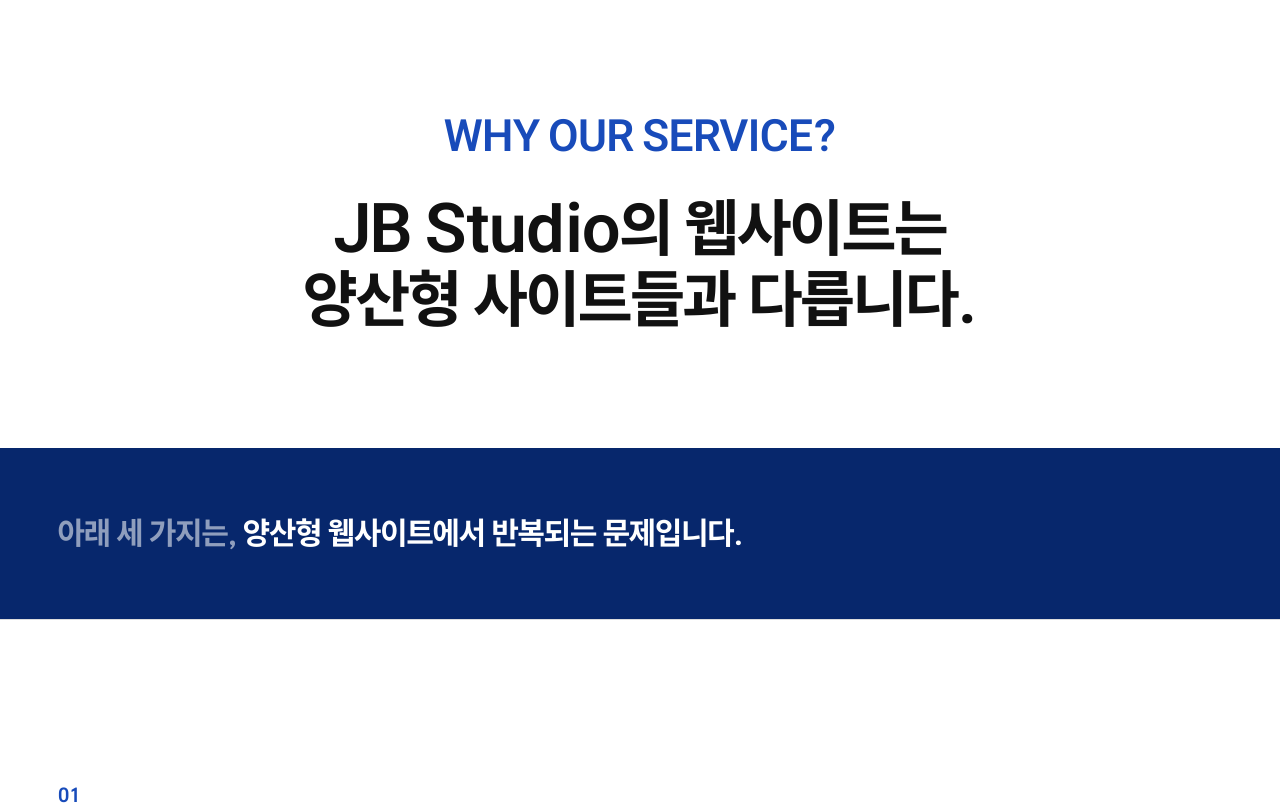
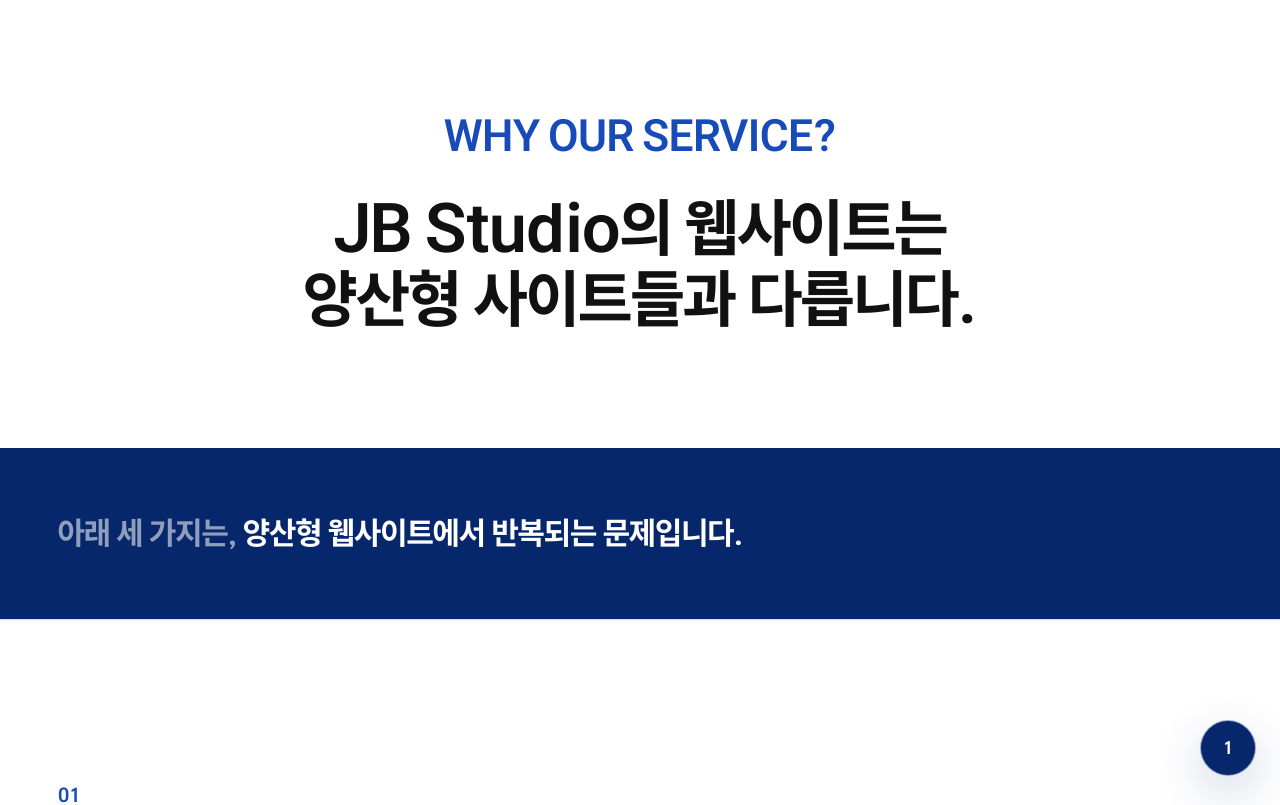
Before and after one commit to ChoiTheCreator/Studio-Jabin-HP, a Next.js app: page /why-our-service in a window 1280 px wide. Shown: the top 805 px of the page. Built offline with nearby package versions, Linux system fonts and the light colour scheme.

Commit message:
<Feat> Why Our Service 원형 섹션 인덱스 구현

```diff
--- a/src/features/why-our-service/WhyOurServicePage.tsx
+++ b/src/features/why-our-service/WhyOurServicePage.tsx
@@ -4,6 +4,7 @@
 import { ProblemTwo } from "./components/ProblemTwo";
 import { ProblemThree } from "./components/ProblemThree";
 import { OurDifferenceSection } from "./components/OurDifferenceSection";
+import { SectionIndexIndicator } from "./components/SectionIndexIndicator";
 
 const websites = [
   {
@@ -87,9 +88,14 @@
 export function WhyOurServicePage() {
   return (
     <main className="bg-navy-paper">
+      <SectionIndexIndicator />
       <WhyHero />
       <ProblemFraming />
-      <section className="border-t border-navy-line" aria-labelledby="problem-one-title">
+      <section
+        className="border-t border-navy-line"
+        id="why-problem-1"
+        aria-labelledby="problem-one-title"
+      >
         <ProblemIntro />
         <h2 className="sr-only" id="problem-one-title">
           서로 다른 비즈니스의 홈페이지 구조 비교
--- a/src/features/why-our-service/components/OurDifferenceSection.tsx
+++ b/src/features/why-our-service/components/OurDifferenceSection.tsx
@@ -190,6 +190,7 @@
   return (
     <section
       className="border-t border-navy-line bg-navy-paper pt-24 pb-32 sm:pt-32 sm:pb-40 lg:pt-40 lg:pb-48"
+      id="why-conclusion"
       aria-labelledby="our-difference-title"
     >
       <div className={`${contentShell} text-center`}>
--- a/src/features/why-our-service/components/ProblemThree.tsx
+++ b/src/features/why-our-service/components/ProblemThree.tsx
@@ -6,6 +6,7 @@
   return (
     <section
       className="border-t border-navy-line bg-navy-paper"
+      id="why-problem-3"
       aria-labelledby="problem-three-title"
     >
       <div className={`${contentShell} pt-28 pb-16 sm:pt-40 sm:pb-20 lg:pt-48 lg:pb-24`}>
--- a/src/features/why-our-service/components/ProblemTwo.tsx
+++ b/src/features/why-our-service/components/ProblemTwo.tsx
@@ -51,6 +51,7 @@
   return (
     <section
       className="border-t border-navy-line bg-navy-paper"
+      id="why-problem-2"
       aria-labelledby="problem-two-title"
     >
       <ProblemTwoIntro />
--- /dev/null
+++ b/src/features/why-our-service/components/SectionIndexIndicator.tsx
@@ -0,0 +1,87 @@
+"use client";
+
+import { useEffect, useState } from "react";
+
+const sectionIndex = [
+  { number: 1, targetId: "why-problem-1", label: "PROBLEM 1" },
+  { number: 2, targetId: "why-problem-2", label: "PROBLEM 2" },
+  { number: 3, targetId: "why-problem-3", label: "PROBLEM 3" },
+  { number: 4, targetId: null, label: "" },
+  { number: 5, targetId: "why-conclusion", label: "CONCLUSION" },
+] as const;
+
+type ActiveIndex = (typeof sectionIndex)[number]["number"];
+
+const observedSections = sectionIndex.filter(
+  (section): section is (typeof sectionIndex)[number] & { targetId: string } =>
+    section.targetId !== null,
+);
+
+export function SectionIndexIndicator() {
+  const [activeIndex, setActiveIndex] = useState<ActiveIndex>(1);
+
+  useEffect(() => {
+    const targets = observedSections.flatMap((section) => {
+      const element = document.getElementById(section.targetId);
+      return element ? [{ element, section }] : [];
+    });
+
+    if (targets.length === 0) return;
+
+    const observer = new IntersectionObserver(
+      (entries) => {
+        const current = entries
+          .filter((entry) => entry.isIntersecting)
+          .sort(
+            (first, second) =>
+              Math.abs(first.boundingClientRect.top - window.innerHeight * 0.32) -
+              Math.abs(second.boundingClientRect.top - window.innerHeight * 0.32),
+          )[0];
+
+        if (!current) return;
+
+        const activeSection = targets.find(({ element }) => element === current.target)?.section;
+        if (activeSection) setActiveIndex(activeSection.number);
+      },
+      { rootMargin: "-24% 0px -64% 0px", threshold: 0 },
+    );
+
+    targets.forEach(({ element }) => observer.observe(element));
+    return () => observer.disconnect();
+  }, []);
+
+  const activeSection = sectionIndex.find((section) => section.number === activeIndex)!;
+  const accessibleLabel = activeSection.label
+    ? `현재 콘텐츠 ${activeIndex}번, ${activeSection.label}`
+    : `현재 콘텐츠 ${activeIndex}번`;
+
+  return (
+    <aside
+      className="fixed right-5 bottom-[calc(1.25rem+env(safe-area-inset-bottom))] z-50 sm:right-6 sm:bottom-[calc(1.5rem+env(safe-area-inset-bottom))]"
+      aria-label="Why Our Service 콘텐츠 인덱스"
+      data-testid="section-index"
+    >
+      <div className="group relative flex items-center justify-end">
+        {activeSection.label ? (
+          <span
+            className="pointer-events-none absolute bottom-[calc(100%+10px)] left-1/2 max-w-[calc(100vw-40px)] -translate-x-1/2 translate-y-1 rounded-[4px] bg-navy-night px-3 py-2 text-[12px] leading-none font-bold whitespace-nowrap text-white opacity-0 shadow-[0_12px_32px_rgba(7,39,108,0.16)] transition-[opacity,transform] duration-180 group-focus-within:translate-y-0 group-focus-within:opacity-100 group-hover:translate-y-0 group-hover:opacity-100 motion-reduce:transition-none"
+            data-testid="section-index-label"
+          >
+            {activeSection.label}
+          </span>
+        ) : null}
+
+        <div
+          className="flex size-14 items-center justify-center rounded-full border border-white/60 bg-navy-deep text-[18px] leading-none font-bold text-white shadow-[0_16px_48px_rgba(7,39,108,0.2)] outline-none focus-visible:outline-2 focus-visible:outline-offset-4 focus-visible:outline-navy-primary"
+          aria-label={accessibleLabel}
+          data-active-index={activeIndex}
+          data-testid="section-index-value"
+          role="status"
+          tabIndex={0}
+        >
+          {activeIndex}
+        </div>
+      </div>
+    </aside>
+  );
+}
```
Also changed, not shown: 1 other file (tests, documents, lock files or other folders).
